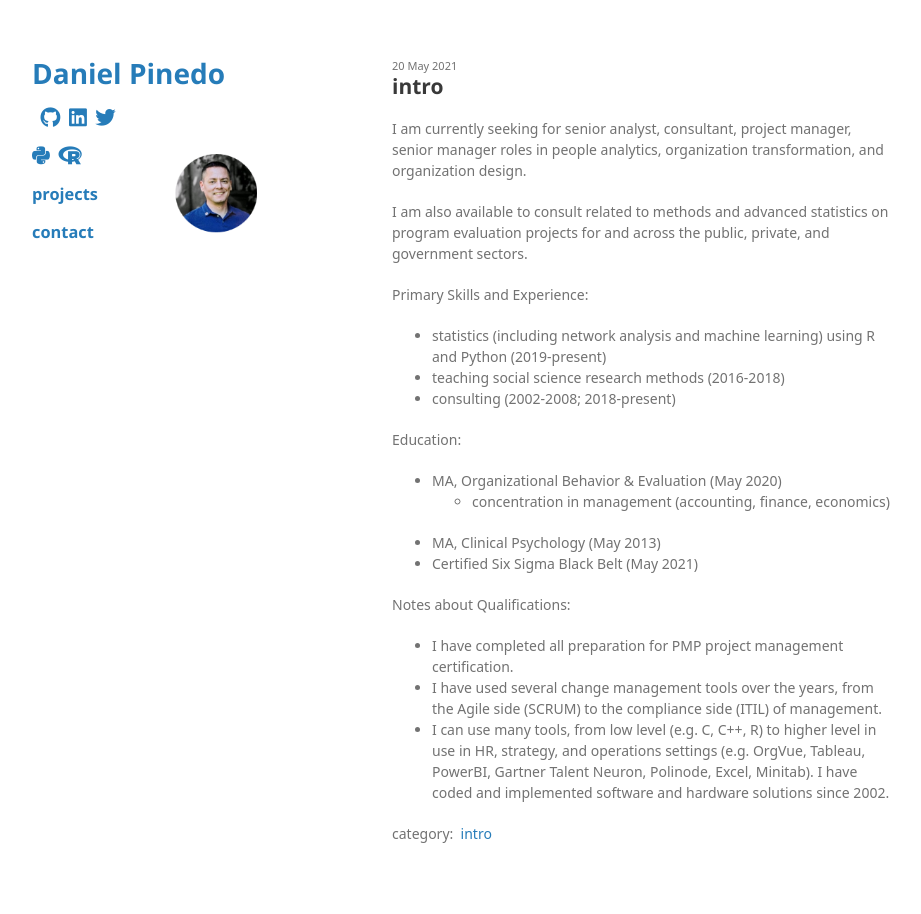
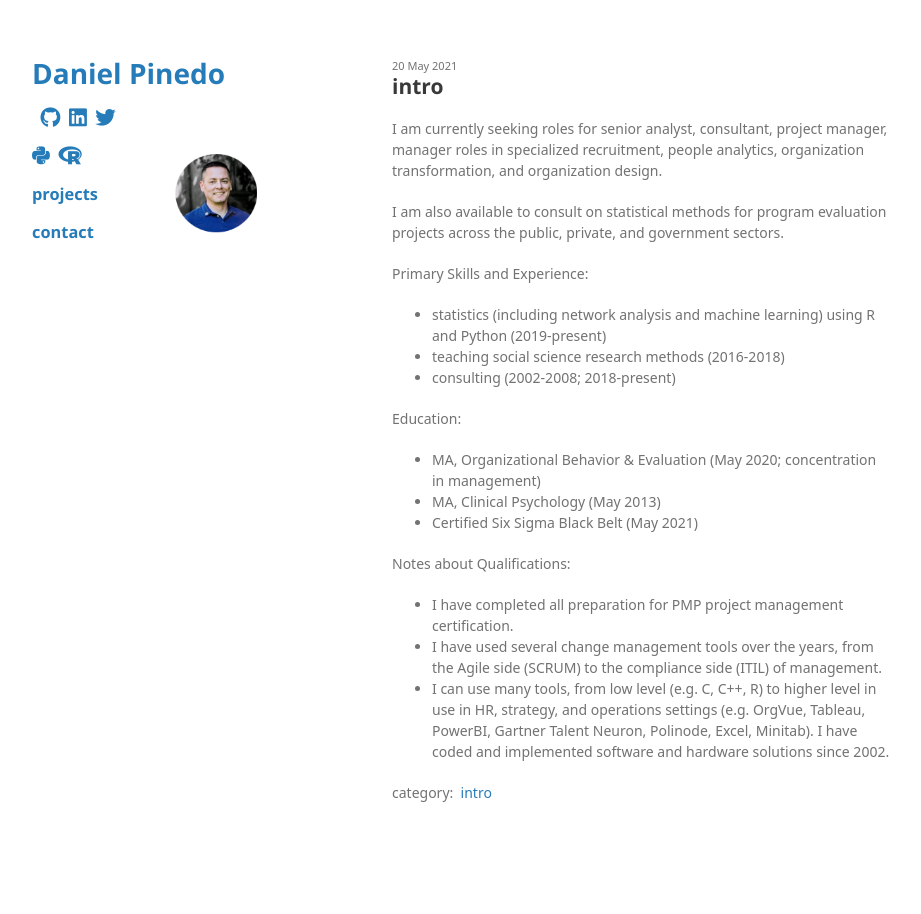
Before and after one commit to odenipinedo/odenipinedo.github.io, a Jekyll site: the page built from _posts/2021-05-20-intro.md, in a window 1280 px wide. Shown: the whole page, without its empty margins (178-1099 px from the left). Built offline with Jekyll 4.4.1, drawn with Linux system fonts in a browser that asks for light colours; nearby versions of some CDN libraries; some web fonts are replaced; a style sheet for code colours, icons or effects is not loaded; the repository's description, which GitHub fills in, is left out.

Commit message:
Update 2021-05-20-intro.md

```diff
--- a/_posts/2021-05-20-intro.md
+++ b/_posts/2021-05-20-intro.md
@@ -12,9 +12,9 @@ sitemap:
   exclude: 'no'
 ---
 
-I am currently seeking for senior analyst, consultant, project manager, senior manager roles in people analytics, organization transformation, and organization design.
+I am currently seeking roles for senior analyst, consultant, project manager, manager roles in specialized recruitment, people analytics, organization transformation, and organization design.
 
-I am also available to consult related to methods and advanced statistics on program evaluation projects for and across the public, private, and government sectors.
+I am also available to consult on statistical methods for program evaluation projects across the public, private, and government sectors.
 
 Primary Skills and Experience:
 - statistics (including network analysis and machine learning) using R and Python (2019-present)
@@ -22,8 +22,7 @@ Primary Skills and Experience:
 - consulting (2002-2008; 2018-present)
 
 Education:
-- MA, Organizational Behavior & Evaluation (May 2020)
-     - concentration in management (accounting, finance, economics)
+- MA, Organizational Behavior & Evaluation (May 2020; concentration in management)
 - MA, Clinical Psychology (May 2013)
 - Certified Six Sigma Black Belt (May 2021)
 
```
